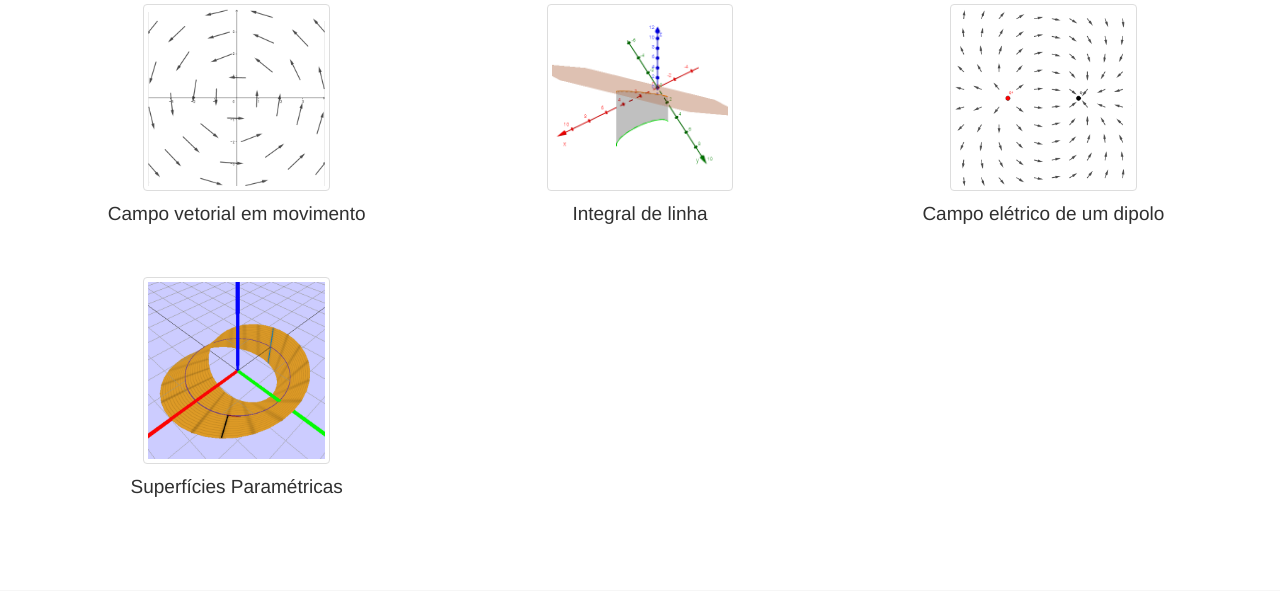
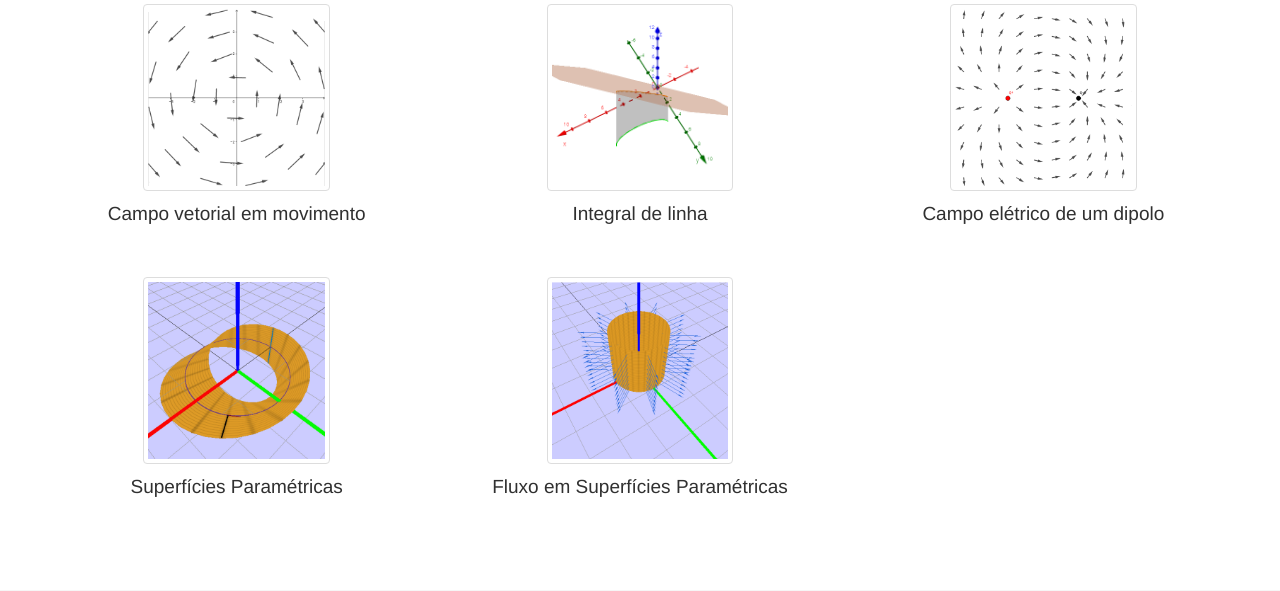
Before and after one commit to macielbarbosa/aulainterativa, a PHP site: page / in a window 1280 px wide. Shown: the part 2062-2653 px from the top of the page. Run offline with PHP 8.4, Linux system fonts and the light colour scheme; some libraries are stand-ins or nearby versions.

Commit message:
Adição de fluxo-parametrico em index.php

```diff
--- a/fluxo-parametrico/js/fluxo-parametrico.js
+++ b/fluxo-parametrico/js/fluxo-parametrico.js
@@ -191,7 +191,7 @@ function calculateFlow() {
 			ft += boole2D(dFlow, ut, ut + du, vt, vt + dv);
 		}
 	}
-	if (ft < Math.pow(1, -10)) { ft = 0; }
+	//if (ft < Math.pow(1, -10)) { ft = 0; }
 	$("#area").text("`phi=" + ft.toPrecision(10) + "`");
 	MathJax.Hub.Queue(["Typeset", MathJax.Hub, document.getElementById("area")]);
 }
--- a/index.php
+++ b/index.php
@@ -214,6 +214,14 @@
         <h4>Superfícies Paramétricas</h4>
       </a>
     </div>
+	<div class="col-sm-4" align="middle">
+      <a href="fluxo-parametrico" class="thumbnail">
+        <img src="imagens/icon-fluxo-parametrico.png">
+      </a>
+      <a href="fluxo-parametrico">
+        <h4>Fluxo em Superfícies Paramétricas</h4>
+      </a>
+    </div>
   </div>
 </div>
 
```
